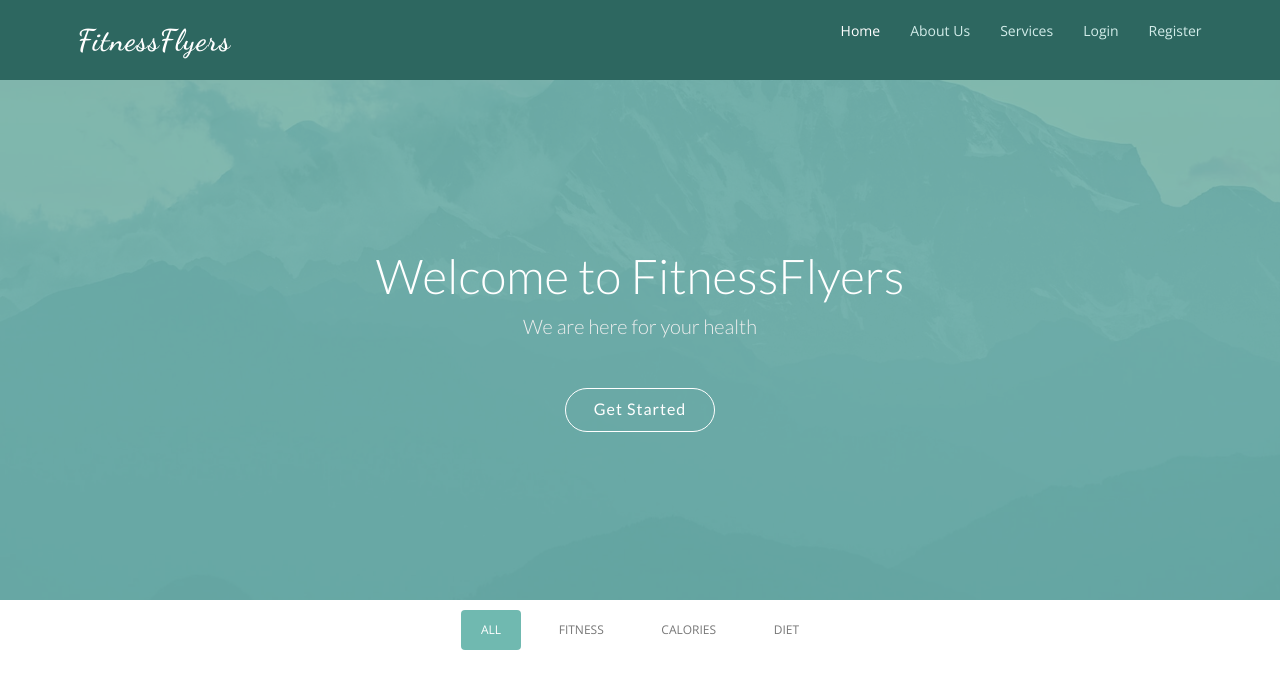
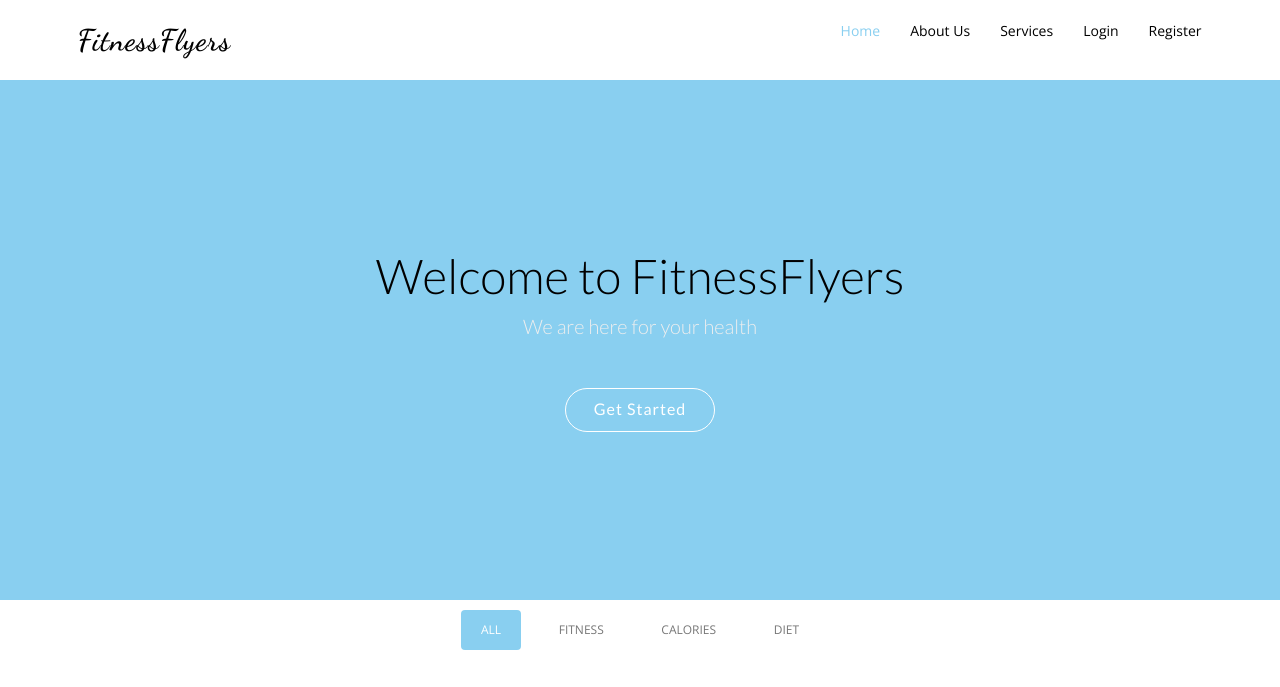
Before and after one commit to FitnessFlyers/Project, a PHP site: page / in a window 1280 px wide, after a click on "What is BMI?". Shown: the top 687 px of the page. Run offline with PHP 8.4, Linux system fonts and the light colour scheme; some libraries are stand-ins or nearby versions.

Commit message:
Update style.css

```diff
--- a/assets/css/style.css
+++ b/assets/css/style.css
@@ -150,11 +146,11 @@ section {
   transition: all 0.5s;
   z-index: 997;
   transition: all 0.5s;
-  background: #2d6760;
+  background: white;
 }
 
 #header.header-scrolled {
-  background: #1d443f;
+  background: #89CFFO;
   height: 60px;
 }
 
@@ -168,7 +164,7 @@ section {
 }
 
 #header .logo h1 a, #header .logo h1 a:hover {
-  color: #fff;
+  color: black;
   text-decoration: none;
   line-height: 0;
 }
@@ -212,7 +208,7 @@ section {
   padding: 10px 0 10px 30px;
   font-family: "Open Sans", sans-serif;
   font-size: 14px;
-  color: #d2ece9;
+  color: black;
   white-space: nowrap;
   transition: 0.3s;
 }
@@ -224,7 +220,8 @@ section {
 }
 
 .navbar a:hover, .navbar .active, .navbar .active:focus, .navbar li:hover > a {
-  color: #fff;
+
+color:#89CFF0;
 }
 
 .navbar .dropdown ul {
@@ -401,7 +398,7 @@ section {
 
 #hero:before {
   content: "";
-  background: rgba(112, 185, 176, 0.85);
+  background: #89CFF0;
   position: absolute;
   bottom: 0;
   top: 0;
@@ -428,7 +425,7 @@ section {
   font-size: 48px;
   font-weight: 300;
   line-height: 56px;
-  color: #fff;
+  color: black ;
 }
 
 #hero h2 {
@@ -611,7 +608,7 @@ section {
 }
 
 .portfolio #portfolio-flters li:hover, .portfolio #portfolio-flters li.filter-active {
-  background: #70b9b0;
+  background: #89CFF0;
   color: #fff;
 }
 
```
Also changed, not shown: other parts of assets/css/style.css (+21 -26 lines).
